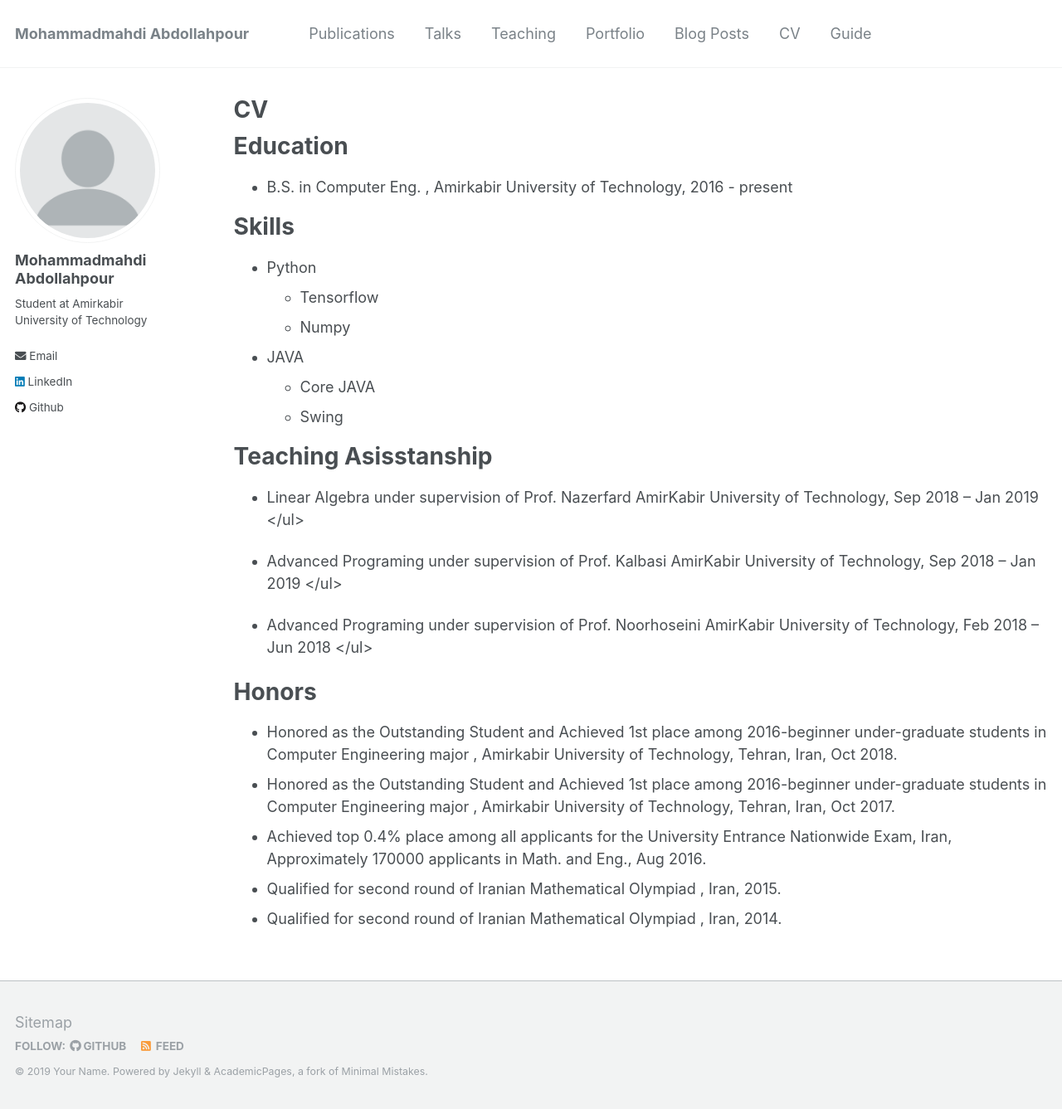
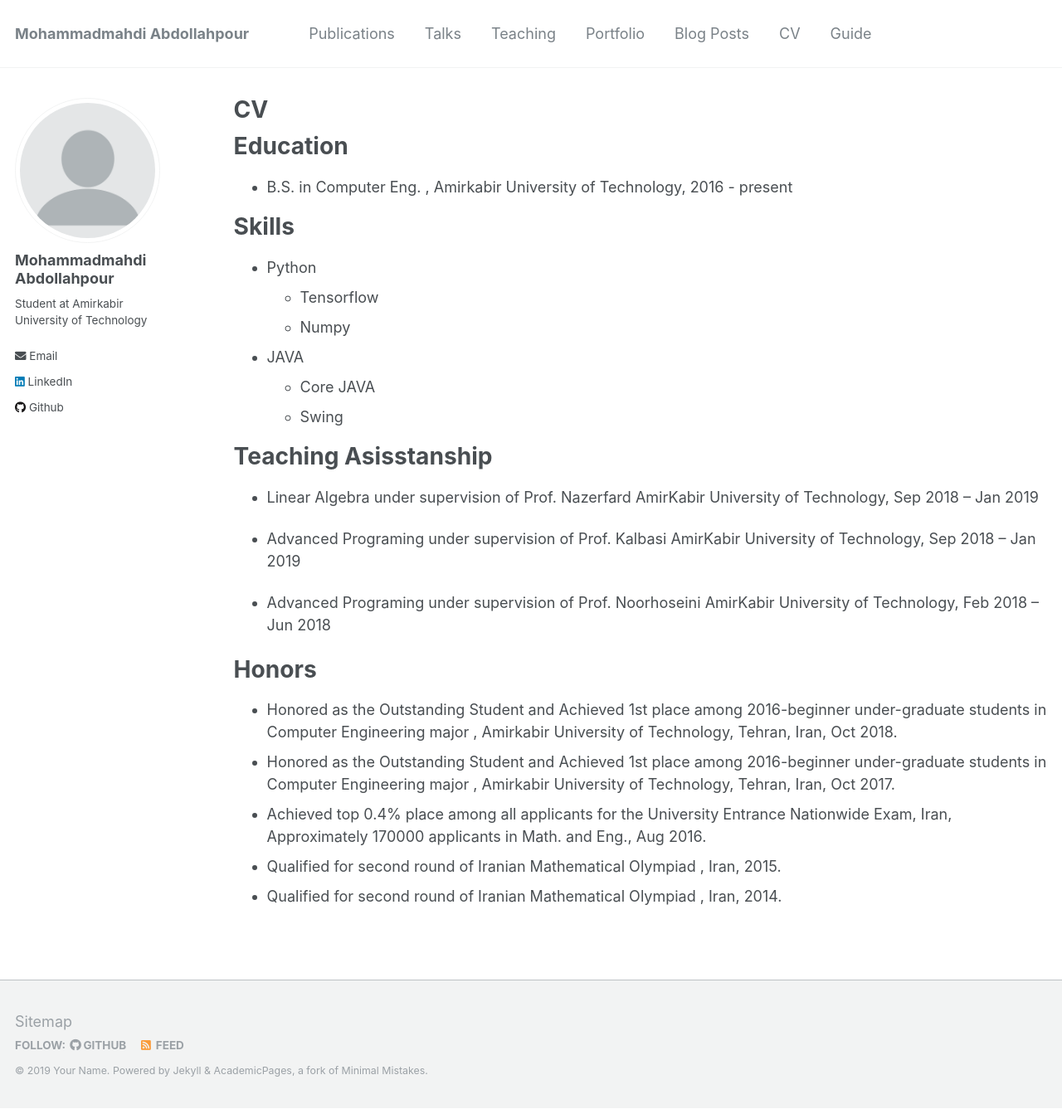
Before and after one commit to mahdiabdollahpour/mahdiabdollahpour.github.io, a Jekyll site: the page built from _pages/cv.md, in a window 1280 px wide and 1337 px high. Shown: the whole window at 83% size. Built offline with Jekyll 4.4.1, drawn with Linux system fonts in a browser that asks for light colours.

Commit message:
reformated cv

```diff
--- a/_pages/cv.md
+++ b/_pages/cv.md
@@ -54,11 +54,11 @@
 
 Teaching Asisstanship
 ======
-* Linear Algebra under supervision of Prof. Nazerfard AmirKabir University of Technology, Sep 2018 – Jan 2019  </ul>
+* Linear Algebra under supervision of Prof. Nazerfard AmirKabir University of Technology, Sep 2018 – Jan 2019
 
-*  Advanced Programing under supervision of Prof. Kalbasi AmirKabir University of Technology, Sep 2018 – Jan 2019  </ul>
+*  Advanced Programing under supervision of Prof. Kalbasi AmirKabir University of Technology, Sep 2018 – Jan 2019
 
-*  Advanced Programing under supervision of Prof. Noorhoseini AmirKabir University of Technology, Feb 2018 – Jun 2018  </ul>
+*  Advanced Programing under supervision of Prof. Noorhoseini AmirKabir University of Technology, Feb 2018 – Jun 2018
 
 
 Honors
```
